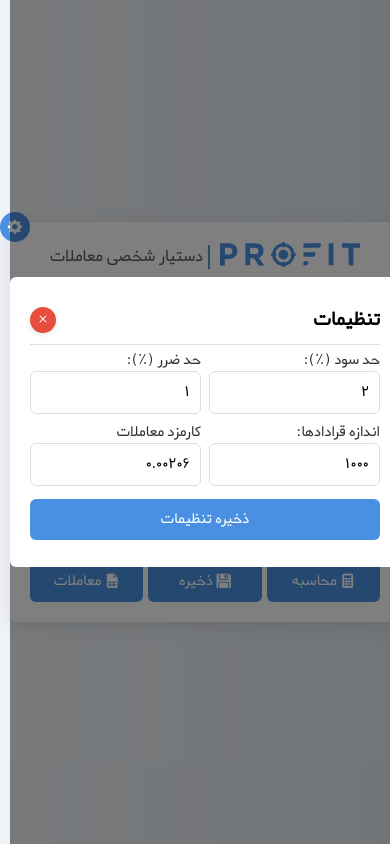
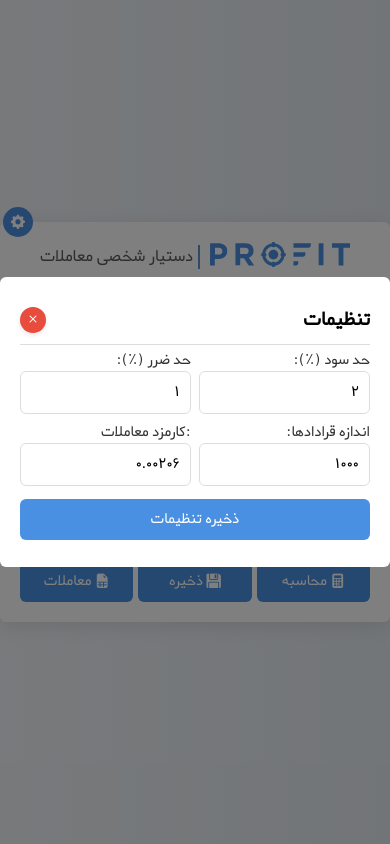
Before and after one commit to MMSabbaghi/Option_Calculator, a plain HTML site: page index.html in a window 390 px wide. Both pictures are taken after a click on the button 5 px from the left and 227 px from the top of the page. Drawn offline with Linux system fonts and the light colour scheme.

Commit message:
change Serttings btn position in mobile

```diff
--- a/index.html
+++ b/index.html
@@ -156,7 +156,7 @@
             <input id="contractSize" oninput="toPersianInput(this)" type="text" placeholder="اندازه هر قرارداد">
           </div>
           <div>
-            <label>کارمزد معاملات</label>
+            <label>:کارمزد معاملات</label>
             <input id="fee" type="text" oninput="toPersianFloatInput(this)" placeholder="کارمزد معاملات">
           </div>
         </div>
--- a/style.css
+++ b/style.css
@@ -616,4 +616,10 @@ button:hover {
   .date-group select {
     max-width: initial;
   }
+
+  .show-settings-btn {
+    top: initial;
+    top: -15px;
+    left: 3px;
+  }
 }
```
